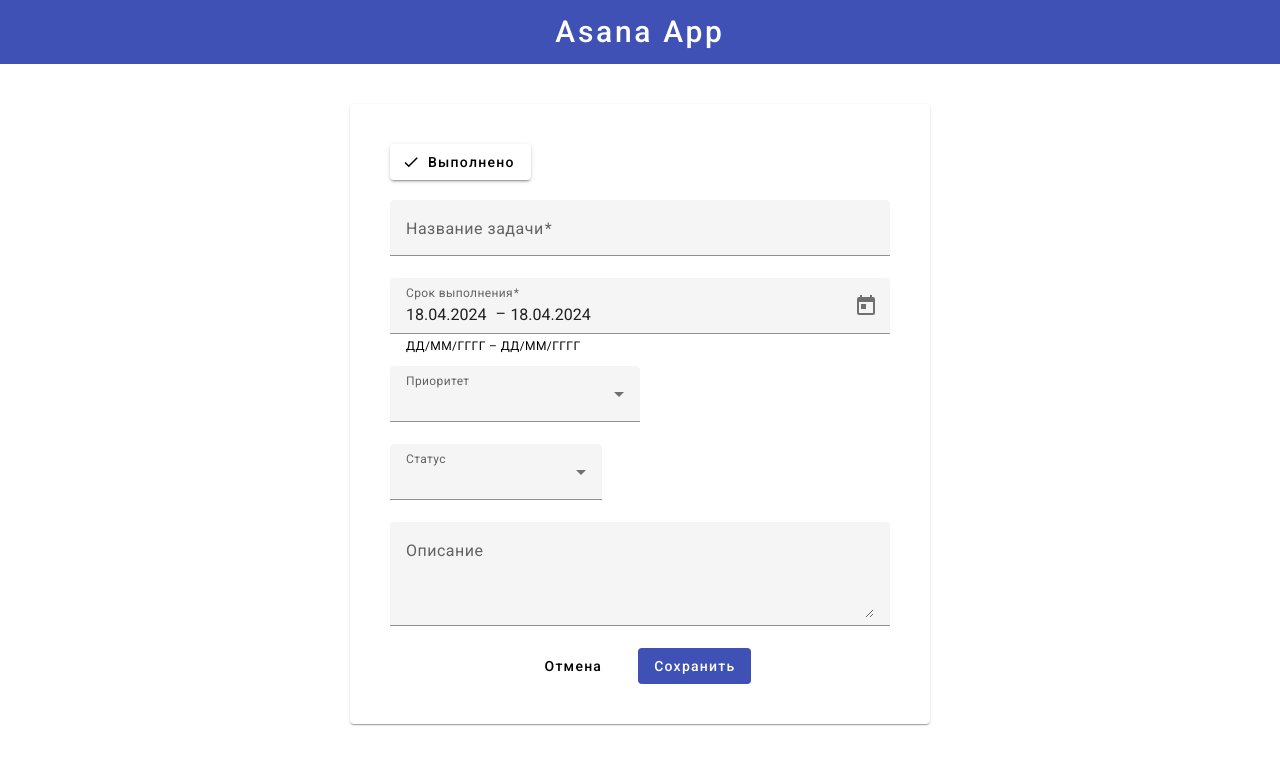
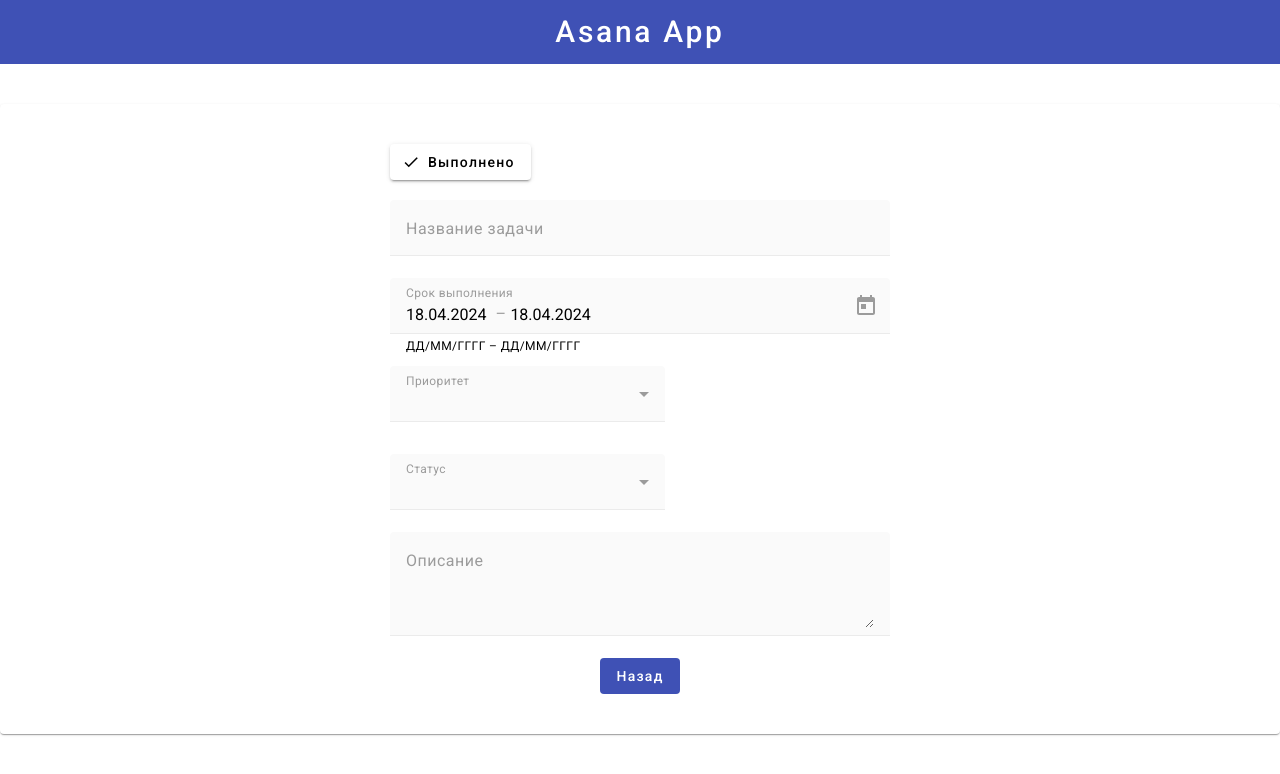
Before and after one commit to Sanek1n/asana-app-angular, an Angular app: page /task/1 in a window 1280 px wide. Shown: the top 774 px of the page. Built offline with nearby package versions, Linux system fonts and the light colour scheme.

Commit message:
refactor: change display view page

```diff
--- a/src/app/components/create-task/create-task.component.html
+++ b/src/app/components/create-task/create-task.component.html
@@ -6,7 +6,6 @@
       class="complete-btn"
       mat-raised-button
       (click)="completeTask()"
-      formControlName="endedForm"
       [ngClass]="createForm.value.endedForm ? 'complete' : ''"
     ><mat-icon>done</mat-icon> Выполнено</button>
     }
--- a/src/app/components/create-task/create-task.component.scss
+++ b/src/app/components/create-task/create-task.component.scss
@@ -17,7 +17,7 @@
 }
 
 .complete {
-  background-color: $status-plan-color;
+  background-color: $status-plan-color !important;
 }
 
 .create-task {
--- a/src/app/pages/view-page/view-page.component.html
+++ b/src/app/pages/view-page/view-page.component.html
@@ -4,35 +4,29 @@
       class="complete-btn"
       mat-raised-button
       (click)="completeTask()"
-      [ngClass]="editTask.ended ? 'complete' : ''"
+      [ngClass]="viewTask.ended ? 'complete' : ''"
     ><mat-icon>done</mat-icon> Выполнено</button>
-    <form class="edit-task" [formGroup]="editForm">
+    <form class="edit-task">
       <mat-form-field class="example-full-width edit-task__title">
         <mat-label>Название задачи</mat-label>
-        <input matInput
-        formControlName="titleForm"
+        <input matInput disabled
+        [value]="viewTask.title"
           placeholder="Напишите название задачи"
         >
-        @if (!editForm.controls.titleForm.hasError("requred")) {
-          <mat-error><strong>Необходимо</strong> ввести название задачи</mat-error>
-        }
       </mat-form-field>
       <mat-form-field class="edit-task__date">
         <mat-label>Срок выполнения</mat-label>
         <mat-date-range-input [rangePicker]="picker">
-          <input matStartDate placeholder="Начальная дата" formControlName="beginForm">
-          <input matEndDate placeholder="Конечная дата" formControlName="endForm">
+          <input disabled matStartDate placeholder="Начальная дата" [value]="viewTask.beginDate">
+          <input disabled matEndDate placeholder="Конечная дата" [value]="viewTask.deadline">
         </mat-date-range-input>
         <mat-hint>ДД/ММ/ГГГГ – ДД/ММ/ГГГГ</mat-hint>
         <mat-datepicker-toggle matIconSuffix [for]="picker"></mat-datepicker-toggle>
         <mat-date-range-picker #picker></mat-date-range-picker>
-        @if (!editForm.controls.beginForm.hasError("requred") || !editForm.controls.endForm.hasError("requred")) {
-          <mat-error><strong>Необходимо</strong> заполнить срок выполнения задачи</mat-error>
-        }
       </mat-form-field>
       <mat-form-field class="edit-task__priority">
         <mat-label>Приоритет</mat-label>
-        <mat-select formControlName="priorityForm">
+        <mat-select disabled [value]="viewTask.priority">
           @for (priority of priorityList; track priority) {
             <mat-option class="edit-task__priority-color" [value]="priority[1]" [appPriority]="priority[1]">{{priority[1]}}</mat-option>
           }
@@ -40,7 +34,7 @@
       </mat-form-field>
       <mat-form-field class="edit-task__status">
         <mat-label>Статус</mat-label>
-        <mat-select formControlName="statusForm">
+        <mat-select disabled [value]="viewTask.status">
           @for (status of statusList; track status) {
             <mat-option class="edit-task__status-color" [value]="status[1]" [appStatus]="status[1]">{{status[1]}}</mat-option>
           }
@@ -50,24 +44,19 @@
         <mat-label>Описание</mat-label>
         <textarea
           matInput
-          formControlName="descForm"
+          disabled
           rows="3"
+          [value]="viewTask.description"
         ></textarea>
       </mat-form-field>
     </form>
     <mat-dialog-actions class="edit-task__controls">
       <button
-      class="edit-task__cancel"
-        mat-flat-button
-        type="button"
-        (click)="cancelEdit()"
-      >Отмена</button>
-      <button
         mat-flat-button
         color="primary"
         type="button"
-        (click)="submitForm()"
-      >Сохранить</button>
+        (click)="cancelEdit()"
+      >Назад</button>
     </mat-dialog-actions>
   </mat-dialog-content>
 </mat-card>
--- a/src/app/pages/view-page/view-page.component.scss
+++ b/src/app/pages/view-page/view-page.component.scss
@@ -1,6 +1,6 @@
 @import './styles/colors.scss';
 
-:host {
+.mat-mdc-card {
   max-width: 1440px;
   margin: 0 auto;
   margin-top: 40px;
@@ -24,7 +24,7 @@
 }
 
 .complete {
-  background-color: $status-plan-color;
+  background-color: $status-plan-color !important;
 }
 
 .edit-task {
@@ -39,9 +39,9 @@
   }
 
   &__priority,
-  &__ststus {
+  &__status {
     display: block;
-    width: 50%;
+    width: 55%;
     margin-top: 10px;
   }
 
@@ -92,3 +92,15 @@
   }
 
 }
+
+.mdc-text-field--filled.mdc-text-field--disabled .mdc-text-field__input {
+  color: black !important;
+}
+
+.mat-date-range-input-inner[disabled] {
+  color: black !important;
+}
+
+.mat-mdc-select-disabled {
+  color: black !important;
+}
--- a/src/app/pages/view-page/view-page.component.ts
+++ b/src/app/pages/view-page/view-page.component.ts
@@ -1,5 +1,4 @@
-import { Component, OnInit } from '@angular/core';
-import { FormBuilder, Validators } from '@angular/forms';
+import { Component, OnInit, ViewEncapsulation } from '@angular/core';
 import { ActivatedRoute } from '@angular/router';
 import { Priority, Status, Task } from 'app/models/app-models';
 import { RepositoryService } from 'app/services/repository.service';
@@ -9,9 +8,10 @@ import { Location } from '@angular/common';
   selector: 'app-view-page',
   templateUrl: './view-page.component.html',
   styleUrl: './view-page.component.scss',
+  encapsulation: ViewEncapsulation.None,
 })
 export class ViewPageComponent implements OnInit {
-  public editTask: Task = {
+  public viewTask: Task = {
     id: 0,
     title: '',
     description: '',
@@ -27,63 +27,33 @@ export class ViewPageComponent implements OnInit {
 
   public statusList: Array<[string, Status]> = Object.entries(Status);
 
-  public editForm = this.fb.group({
-    titleForm: [this.editTask.title, { validators: [Validators.required] }],
-    beginForm: [this.editTask.beginDate, { validators: [Validators.required] }],
-    endForm: [this.editTask.deadline, { validators: [Validators.required] }],
-    priorityForm: [this.editTask.priority],
-    statusForm: [this.editTask.status],
-    descForm: [this.editTask.description],
-  });
-
   constructor(
-    private dataSorce: RepositoryService,
     private activeRoute: ActivatedRoute,
     private location: Location,
-    private fb: FormBuilder,
     private dataSource: RepositoryService,
   ) {}
 
   ngOnInit(): void {
     const id: number = Number(this.activeRoute.snapshot.params['id']);
-    this.dataSorce.getTask(id)
+    this.dataSource.getTask(id)
       .subscribe((data: Task | null) => {
         if (data) {
-          this.editTask = data;
-          this.editForm.controls.titleForm.setValue(this.editTask.title);
-          this.editForm.controls.beginForm.setValue(new Date(this.editTask.beginDate));
-          this.editForm.controls.endForm.setValue(new Date(this.editTask.deadline));
-          this.editForm.controls.priorityForm.setValue(this.editTask.priority);
-          this.editForm.controls.statusForm.setValue(this.editTask.status);
-          this.editForm.controls.descForm.setValue(this.editTask.description);
+          this.viewTask = data;
         }
       });
-  }
-
-  completeTask(): void {
-    this.editTask.ended = !this.editTask.ended;
   }
 
   cancelEdit(): void {
     this.location.back();
   }
 
-  submitForm(): void {
-    if (this.editForm.valid) {
-      this.dataSource.saveTask({
-        ...this.editTask,
-        title: this.editForm.value.titleForm as string,
-        beginDate: new Date((this.editForm.value.beginForm as Date).setHours(0, 0, 0)),
-        deadline: new Date((this.editForm.value.endForm as Date).setHours(23, 59, 59)),
-        priority: this.editForm.value.priorityForm as Priority,
-        status: this.editForm.value.statusForm as Status,
-        description: this.editForm.value.descForm as string,
-      })
-        .subscribe({
-          complete: () => {
-            this.location.back();
-          },
-        });
-    }
+  completeTask() {
+    this.viewTask.ended = !this.viewTask.ended;
+    this.dataSource.saveTask(this.viewTask)
+      .subscribe({
+        complete: () => {
+          this.location.back();
+        },
+      });
   }
 }
```
